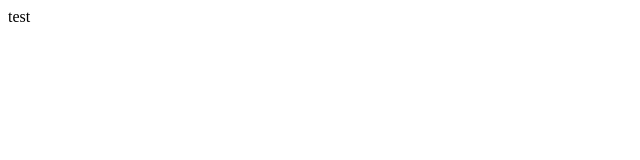
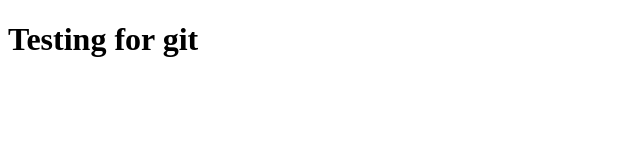
Before and after one commit to JakenDoeun/project-web, a plain HTML site: page index.html in a window 1280 px wide. Shown: the whole page, without its empty margins (0-640 px from the left). Drawn offline with Linux system fonts and the light colour scheme.

Commit message:
git testing

```diff
--- a/index.html
+++ b/index.html
@@ -6,6 +6,6 @@
     <title>Document</title>
 </head>
 <body>
-    test
+    <h1>Testing for git</h1>
 </body>
 </html>
```
